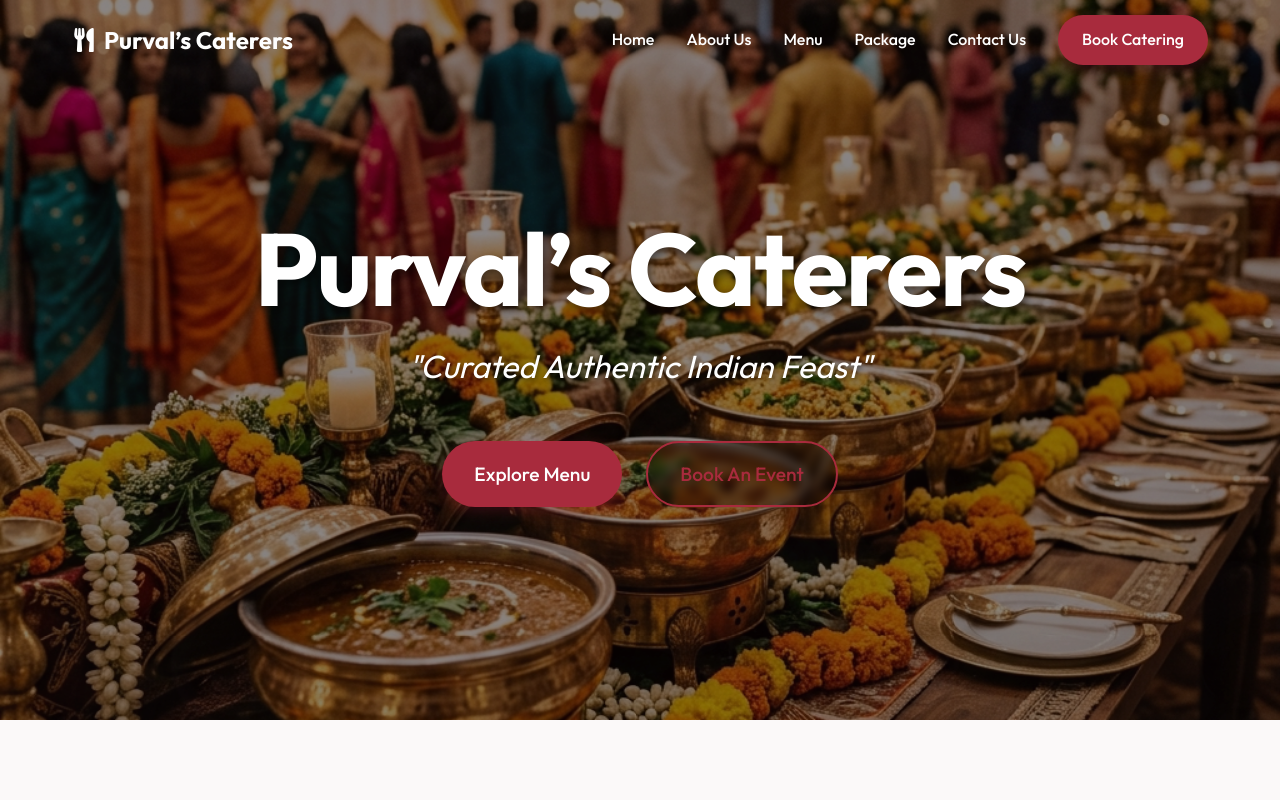
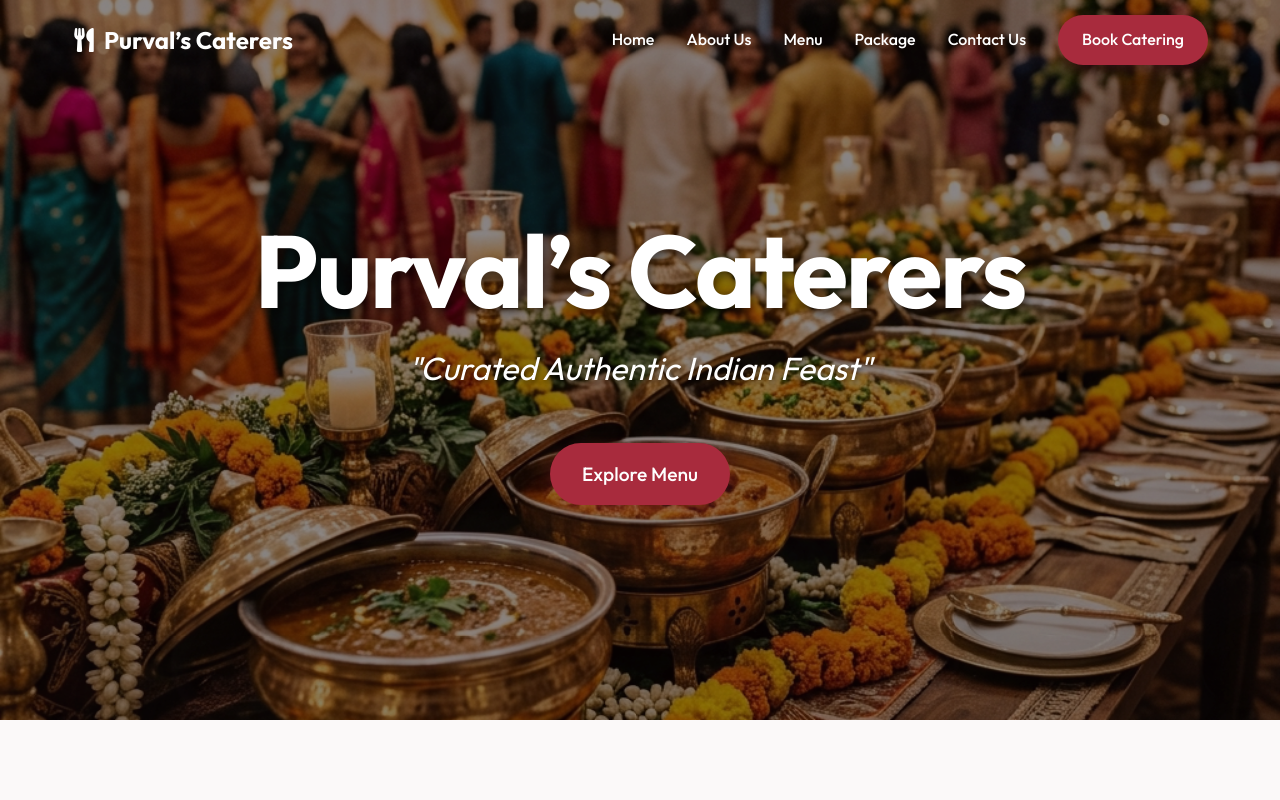
Before and after one commit to Vedabhavishya/PurvalCaters, a Next.js app: page / in a window 1280 px wide. Shown: the top 800 px of the page. Built offline with nearby package versions, Linux system fonts and the light colour scheme; no server answers; the database is empty.

Commit message:
feat: remove Book An Event button from homepage hero banner

```diff
--- a/src/components/ui/HeroSection.tsx
+++ b/src/components/ui/HeroSection.tsx
@@ -50,9 +50,6 @@ export default function HeroSection() {
           <Link href="/menu" className="btn btn-primary" style={{ padding: '1rem 2rem', fontSize: '1.2rem' }}>
             Explore Menu
           </Link>
-          <Link href="/contact" className="btn btn-outline" style={{ padding: '1rem 2rem', fontSize: '1.2rem', backdropFilter: 'blur(5px)', background: 'rgba(0,0,0,0.3)' }}>
-            Book An Event
-          </Link>
         </div>
       </div>
     </section>
```
